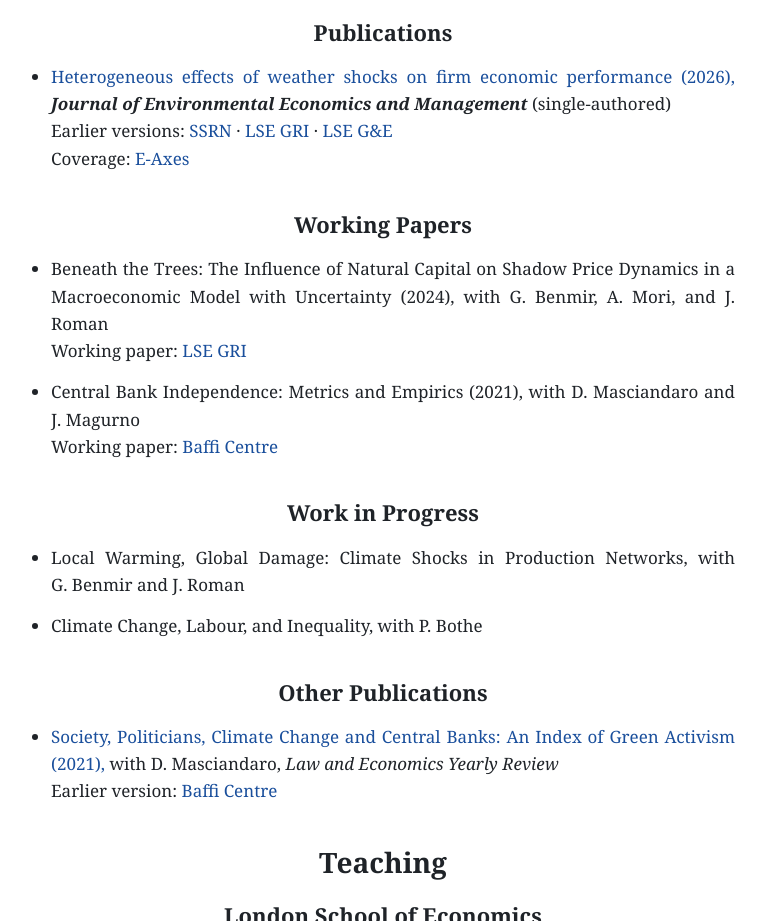
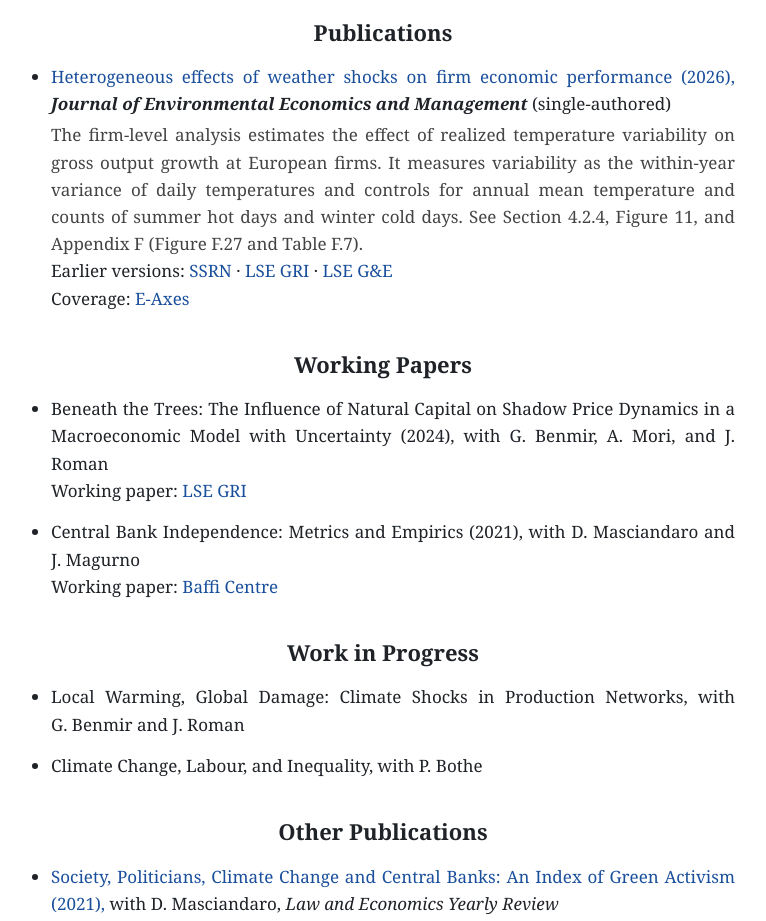
Before and after one commit to romanotarsia/website, a plain HTML site: page index.html in a window 1280 px wide. Shown: the part 1066-1987 px from the top of the page, without its empty margins (257-1023 px from the left). Drawn offline with Linux system fonts and the light colour scheme.

Commit message:
Describe the firm-level temperature variability analysis

```diff
--- a/index.html
+++ b/index.html
@@ -262,7 +262,12 @@
 						</a>
 						<i><strong>Journal of Environmental Economics and Management</strong></i>
 						(single-authored)
-						<br />
+						<span class="abstract">
+							The firm-level analysis estimates the effect of realized temperature variability on gross
+							output growth at European firms. It measures variability as the within-year variance of
+							daily temperatures and controls for annual mean temperature and counts of summer hot days
+							and winter cold days. See Section 4.2.4, Figure 11, and Appendix F (Figure F.27 and Table F.7).
+						</span>
 						Earlier versions:
 						<a
 							href="https://papers.ssrn.com/sol3/papers.cfm?abstract_id=4672552"
```
